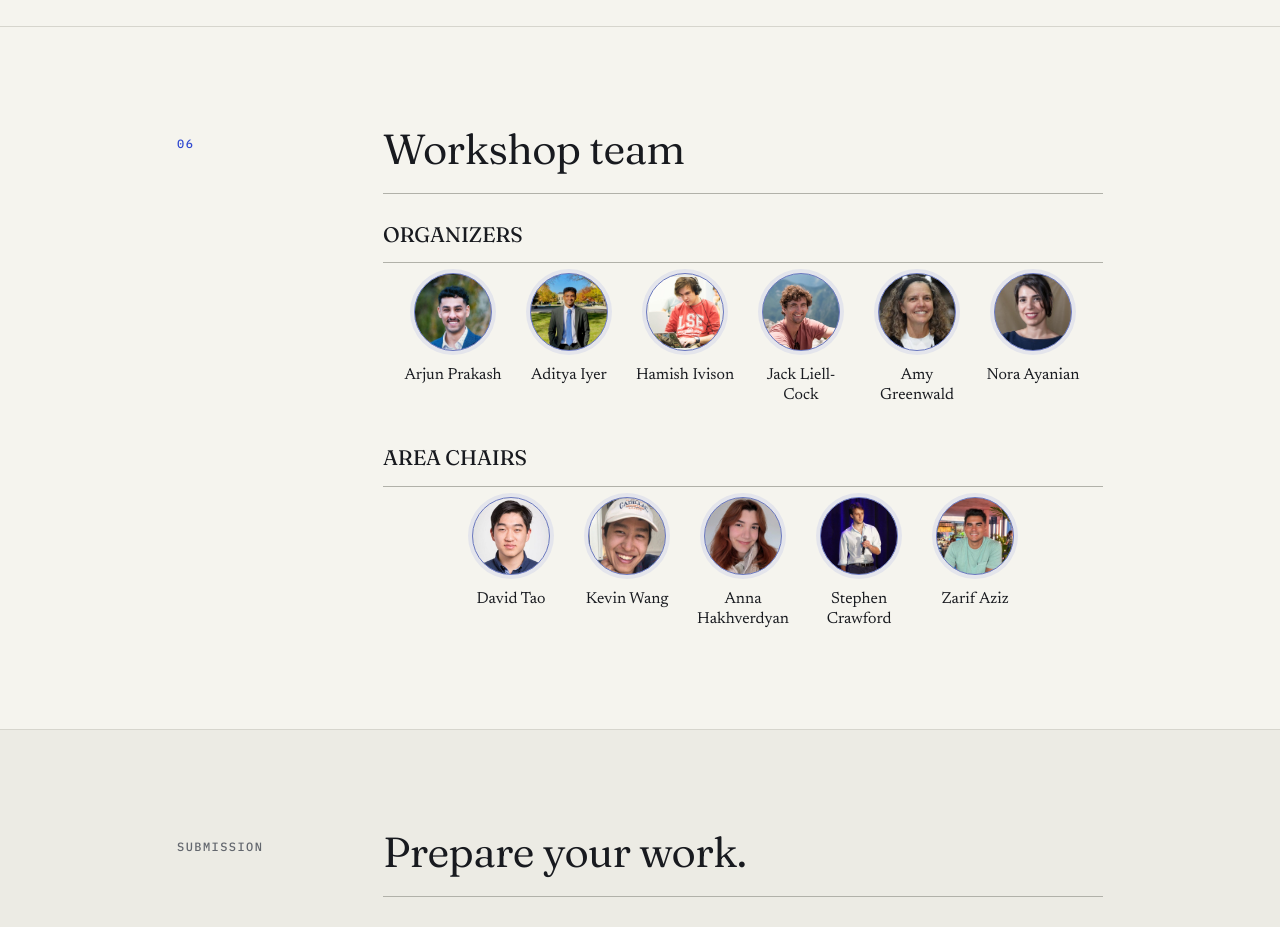
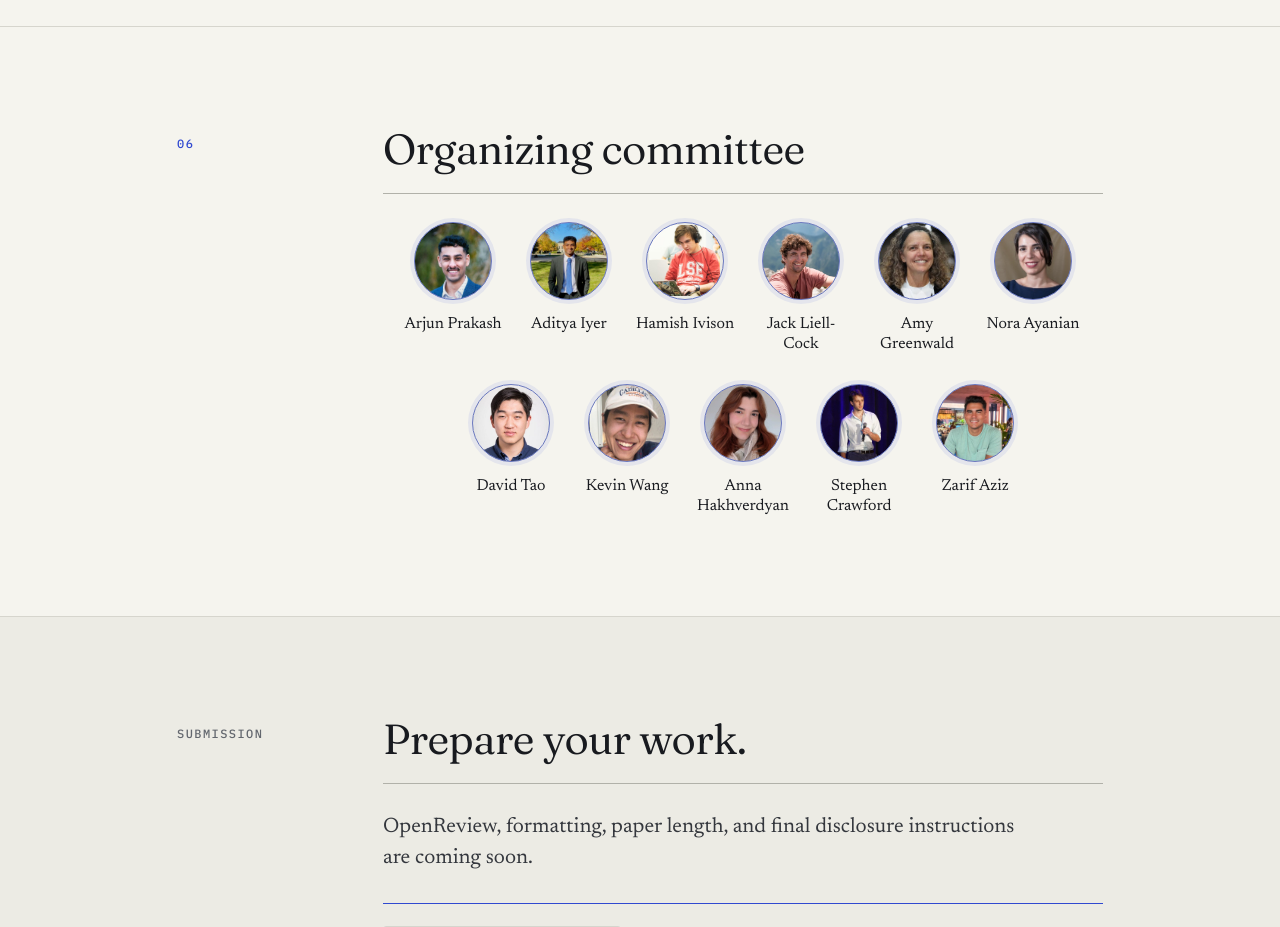
Before and after one commit to automl-workshop/automlr, a website: page public/index.html in a window 1280 px wide. Shown: the part 7320-8247 px from the top of the page. Drawn offline with nearby package versions, Linux system fonts and the light colour scheme.

Commit message:
Unify organizing committee listing

```diff
--- a/public/index.html
+++ b/public/index.html
@@ -256,9 +256,8 @@
         <div class="article-layout shell">
           <p class="section-index"><span>06</span></p>
           <div class="article-body" data-scroll>
-            <h2>Workshop team</h2>
+            <h2>Organizing committee</h2>
             <div class="people-block">
-              <h3 class="people-label">Organizers</h3>
               <ul class="people-grid">
                 <li class="person"><span class="avatar" data-initials="AP" data-photo="/people/arjun-prakash.jpg" role="img" aria-label="Arjun Prakash"></span><span class="person-name">Arjun Prakash</span></li>
                 <li class="person"><span class="avatar" data-initials="AI" data-photo="/people/aditya-iyer.jpg" role="img" aria-label="Aditya Iyer"></span><span class="person-name">Aditya Iyer</span></li>
@@ -266,12 +265,6 @@
                 <li class="person"><span class="avatar" data-initials="JL" data-photo="/people/jack-liell-cock.jpg" role="img" aria-label="Jack Liell-Cock"></span><span class="person-name">Jack Liell-Cock</span></li>
                 <li class="person"><span class="avatar" data-initials="AG" data-photo="/people/amy-greenwald.jpg" role="img" aria-label="Amy Greenwald"></span><span class="person-name">Amy Greenwald</span></li>
                 <li class="person"><span class="avatar" data-initials="NA" data-photo="/people/nora-ayanian.jpg" role="img" aria-label="Nora Ayanian"></span><span class="person-name">Nora Ayanian</span></li>
-              </ul>
-            </div>
-
-            <div class="people-block">
-              <h3 class="people-label">Area chairs</h3>
-              <ul class="people-grid">
                 <li class="person"><span class="avatar" data-initials="DT" data-photo="/people/david-tao.jpg" role="img" aria-label="David Tao"></span><span class="person-name">David Tao</span></li>
                 <li class="person"><span class="avatar" data-initials="KW" data-photo="/people/kevin-wang.jpg" role="img" aria-label="Kevin Wang"></span><span class="person-name">Kevin Wang</span></li>
                 <li class="person"><span class="avatar" data-initials="AH" data-photo="/people/anna-hakhverdyan.jpg" role="img" aria-label="Anna Hakhverdyan"></span><span class="person-name">Anna Hakhverdyan</span></li>
```
Also changed, not shown: public/people/README.md.
